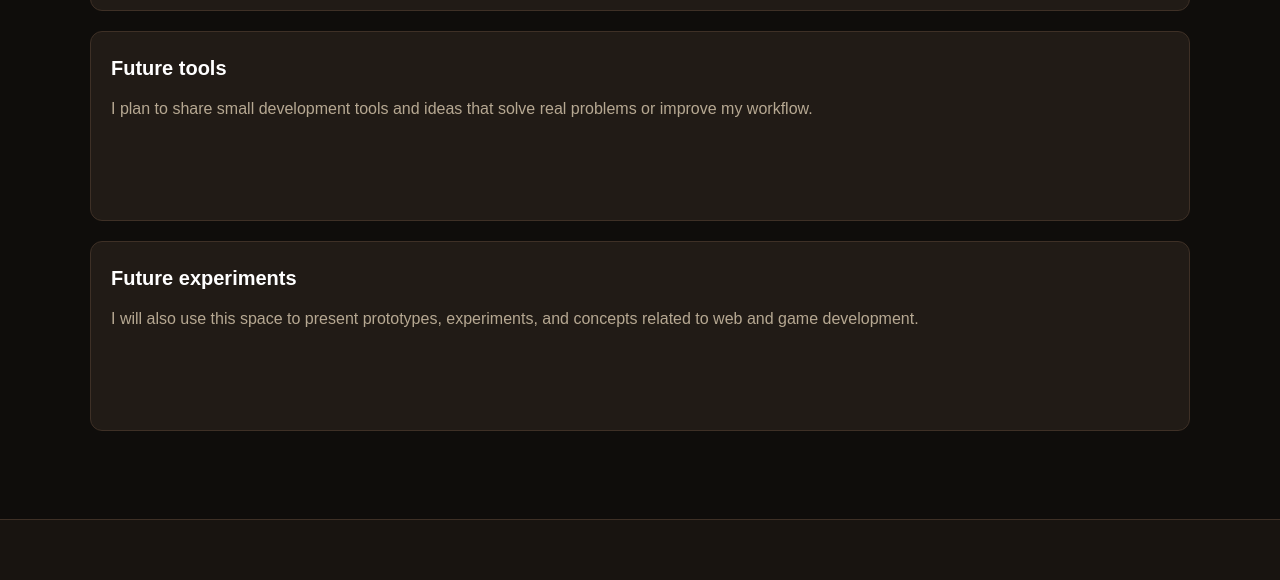
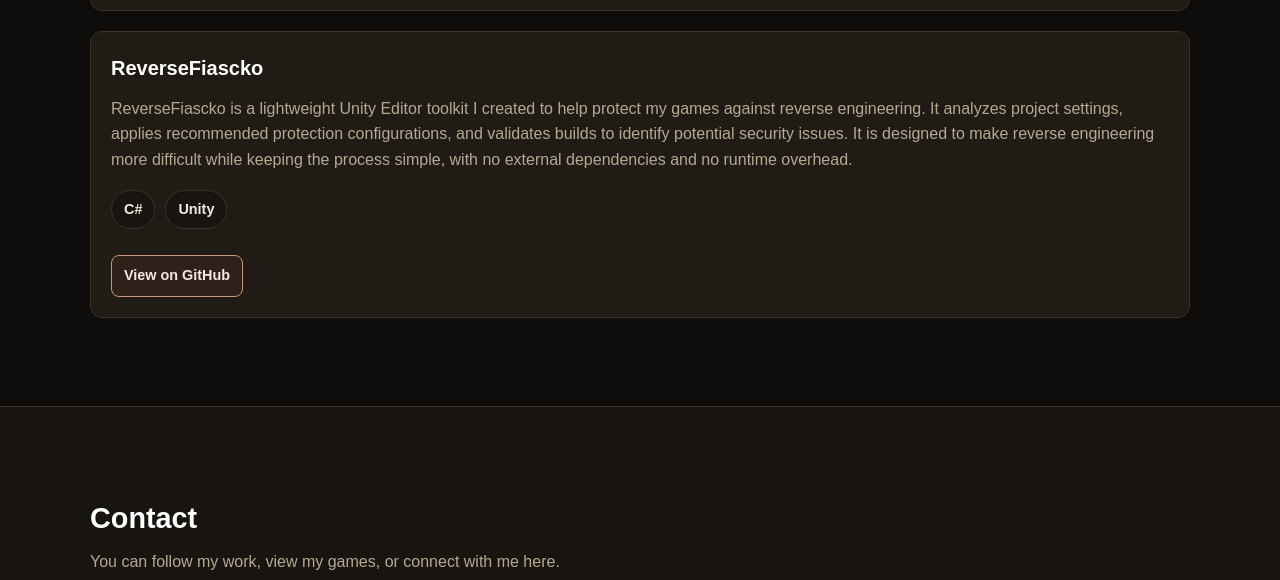
Before and after one commit to fiascko/fiascko.github.io, a plain HTML site: page index.html in a window 1280 px wide. Shown: the part 3636-4216 px from the top of the page. Drawn offline with Linux system fonts and the light colour scheme.

Commit message:
feat: add ReverseFiascko in projects section.

```diff
--- a/index.html
+++ b/index.html
@@ -313,16 +313,23 @@
           </a>
         </article>
         <article class="project-card">
-          <h3 data-locale="project_future_tools_title">Future tools</h3>
-          <p data-locale="project_future_tools_description">
-            I plan to share small development tools and ideas that solve real problems or improve my workflow.
+          <h3>ReverseFiascko</h3>
+          <p data-locale="project_reverse_fiascko_description">
+            ReverseFiascko is a lightweight Unity Editor toolkit I created to help protect my games against reverse engineering. It analyzes project settings, applies recommended protection configurations, and validates builds to identify potential security issues. It is designed to make reverse engineering more difficult while keeping the process simple, with no external dependencies and no runtime overhead.
           </p>
-        </article>
-        <article class="project-card">
-          <h3 data-locale="project_future_experiments_title">Future experiments</h3>
-          <p data-locale="project_future_experiments_description">
-            I will also use this space to present prototypes, experiments, and concepts related to web and game development.
-          </p>
+          <div class="skill-tags project-tags">
+            <span>C#</span>
+            <span>Unity</span>
+          </div>
+          <a
+            href="https://github.com/fiascko/ReverseFiascko"
+            class="btn btn-small"
+            target="_blank"
+            rel="noopener noreferrer"
+            data-locale="view_on_github"
+          >
+            View on GitHub
+          </a>
         </article>
       </div>
     </section>
--- a/js/locales/en.js
+++ b/js/locales/en.js
@@ -53,11 +53,8 @@ window.siteLocales.en = {
 
   projects_title: "Projects",
   projects_subtitle: "This section is a work in progress and will grow over time.",
-  project_future_tools_title: "Future tools",
-  project_future_tools_description: "I plan to share small development tools and ideas that solve real problems or improve my workflow.",
-  project_future_experiments_title: "Future experiments",
-  project_future_experiments_description: "I will also use this space to present prototypes, experiments, and concepts related to web and game development.",
   project_zero_fiascko_description: "ZeroFiascko is a lightweight, local-first project management tool I created to build my own project board instead of relying on an existing platform. It is designed around my workflow and my own project needs, with no setup, no account, no database, no cloud, and no external dependencies.",
+  project_reverse_fiascko_description: "ReverseFiascko is a lightweight Unity Editor toolkit I created to help protect my games against reverse engineering. It analyzes project settings, applies recommended protection configurations, and validates builds to identify potential security issues. It is designed to make reverse engineering more difficult while keeping the process simple, with no external dependencies and no runtime overhead.",
   view_on_github: "View on GitHub",
 
   contact_title: "Contact",
--- a/js/locales/es.js
+++ b/js/locales/es.js
@@ -53,11 +53,8 @@ window.siteLocales.es = {
 
   projects_title: "Proyectos",
   projects_subtitle: "Esta sección está en desarrollo y crecerá con el tiempo.",
-  project_future_tools_title: "Herramientas futuras",
-  project_future_tools_description: "Planeo compartir pequeñas herramientas de desarrollo e ideas que resuelvan problemas reales o mejoren mi flujo de trabajo.",
-  project_future_experiments_title: "Experimentos futuros",
-  project_future_experiments_description: "También usaré este espacio para presentar prototipos, experimentos y conceptos relacionados con el desarrollo web y el desarrollo de juegos.",
   project_zero_fiascko_description: "ZeroFiascko es una herramienta ligera de gestión de proyectos local-first que creé para tener mi propio board de proyecto en lugar de depender de una plataforma existente. Está diseñada alrededor de mi flujo de trabajo y de mis propias necesidades de proyecto, sin instalación, sin cuenta, sin base de datos, sin nube y sin dependencias externas.",
+  project_reverse_fiascko_description: "ReverseFiascko es una herramienta ligera para el editor de Unity que creé para ayudar a proteger mis juegos contra la ingeniería inversa. Analiza la configuración del proyecto, aplica las configuraciones de protección recomendadas y valida las compilaciones para detectar posibles problemas de seguridad. Está diseñada para dificultar la ingeniería inversa y mantener el proceso sencillo, sin dependencias externas ni sobrecarga de rendimiento durante la ejecución.",
   view_on_github: "Ver en GitHub",
 
   contact_title: "Contacto",
--- a/js/locales/fr.js
+++ b/js/locales/fr.js
@@ -53,11 +53,8 @@ window.siteLocales.fr = {
 
   projects_title: "Projets",
   projects_subtitle: "Cette section est en cours de développement et évoluera avec le temps.",
-  project_future_tools_title: "Outils à venir",
-  project_future_tools_description: "Je prévois partager de petits outils de développement et des idées qui répondent à de vrais problèmes ou qui améliorent mon workflow.",
-  project_future_experiments_title: "Expériences à venir",
-  project_future_experiments_description: "J’utiliserai aussi cet espace pour présenter des prototypes, des expériences et des concepts liés au développement web et au développement de jeux.",
   project_zero_fiascko_description: "ZeroFiascko est un outil léger de gestion de projet local-first que j’ai créé pour avoir mon propre board de projet au lieu de dépendre d’une plateforme existante. Il est conçu autour de mon workflow et de mes propres besoins de projet, sans installation, sans compte, sans base de données, sans cloud et sans dépendances externes.",
+  project_reverse_fiascko_description: "ReverseFiascko est un outil léger pour l’éditeur Unity que j’ai créé afin de mieux protéger mes jeux contre la rétro-ingénierie. Il analyse les paramètres du projet, applique les configurations de protection recommandées et valide les builds pour détecter d’éventuels problèmes de sécurité. Il est conçu pour rendre la rétro-ingénierie plus difficile tout en simplifiant le processus, sans dépendances externes ni surcharge de performance à l’exécution.",
   view_on_github: "Voir sur GitHub",
 
   contact_title: "Contact",
--- a/js/locales/it.js
+++ b/js/locales/it.js
@@ -53,11 +53,8 @@ window.siteLocales.it = {
 
   projects_title: "Progetti",
   projects_subtitle: "Questa sezione è in fase di sviluppo e crescerà nel tempo.",
-  project_future_tools_title: "Strumenti futuri",
-  project_future_tools_description: "Ho intenzione di condividere piccoli strumenti di sviluppo e idee che risolvono problemi reali o migliorano il mio workflow.",
-  project_future_experiments_title: "Esperimenti futuri",
-  project_future_experiments_description: "Userò anche questo spazio per presentare prototipi, esperimenti e concetti legati allo sviluppo web e allo sviluppo di giochi.",
   project_zero_fiascko_description: "ZeroFiascko è uno strumento leggero di gestione progetti local-first che ho creato per avere il mio board di progetto invece di dipendere da una piattaforma esistente. È progettato intorno al mio flusso di lavoro e alle mie esigenze di progetto, senza installazione, senza account, senza database, senza cloud e senza dipendenze esterne.",
+  project_reverse_fiascko_description: "ReverseFiascko è uno strumento leggero per l'editor di Unity che ho creato per aiutare a proteggere i miei giochi dal reverse engineering. Analizza le impostazioni del progetto, applica le configurazioni di protezione consigliate e verifica le build per individuare potenziali problemi di sicurezza. È progettato per rendere il reverse engineering più difficile, mantenendo il processo semplice, senza dipendenze esterne né overhead aggiuntivo durante l'esecuzione.",
   view_on_github: "Vedi su GitHub",
 
   contact_title: "Contatto",
```
